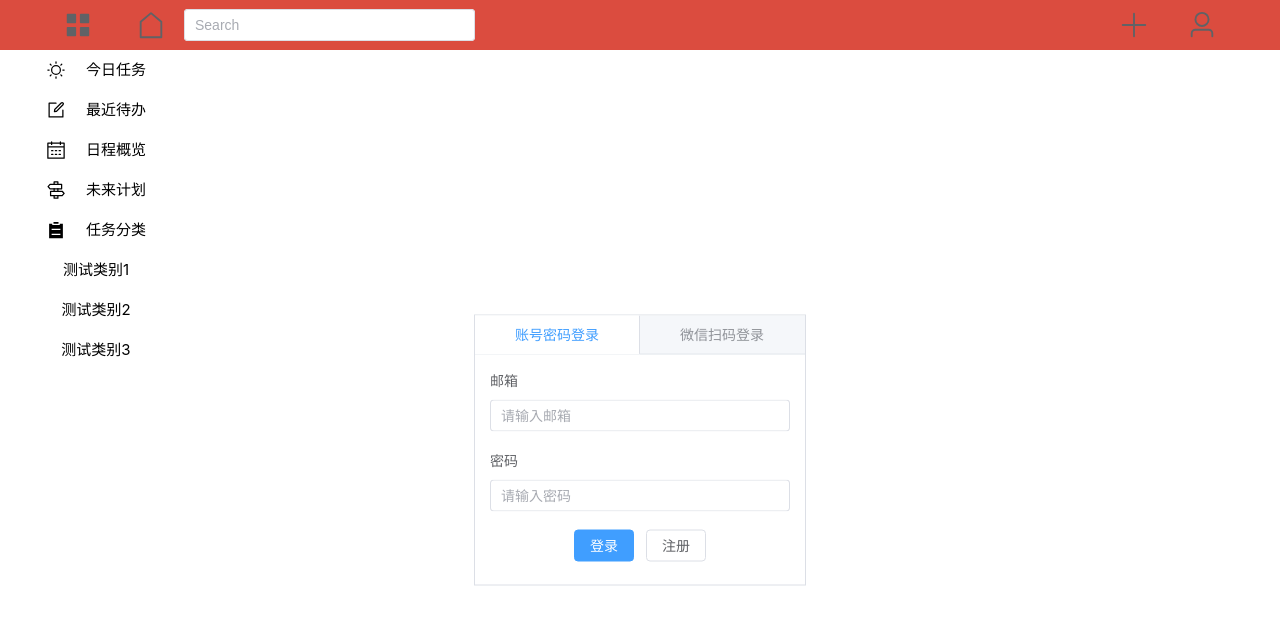
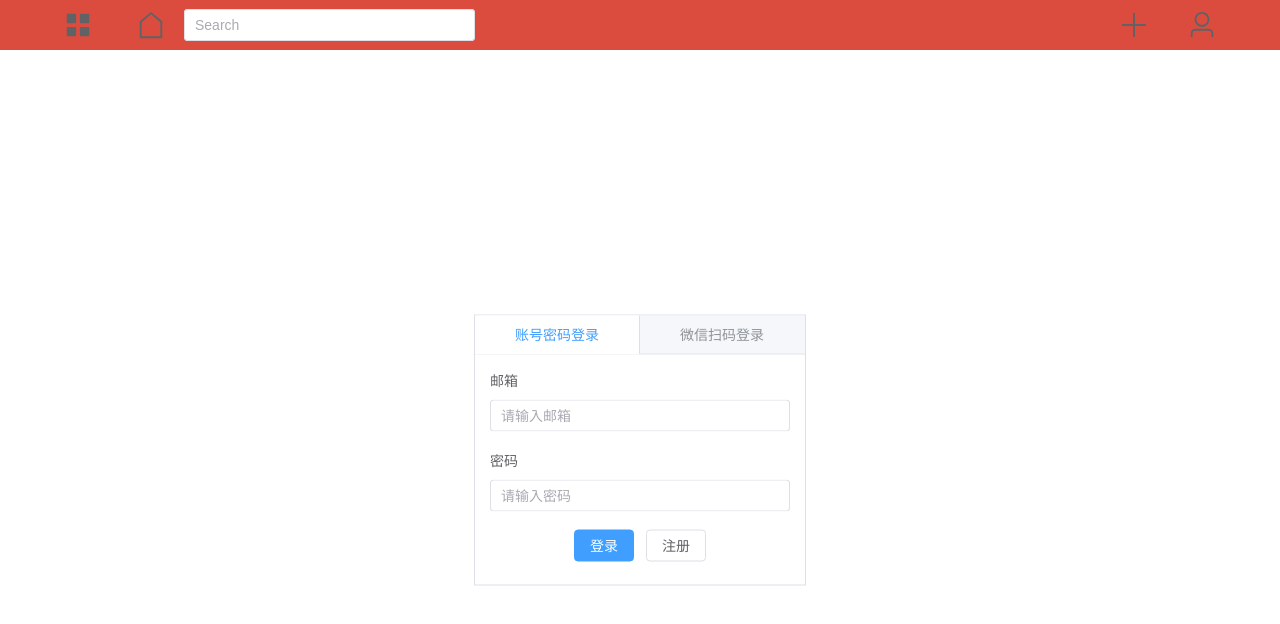
Before and after one commit to yomaii/todo_web, a Vue app: page /login in a window 1280 px wide. Shown: the top 624 px of the page. Built offline with nearby package versions, Linux system fonts and the light colour scheme.

Commit message:
bugfix: stop show components before login

```diff
--- a/src/components/HeaderName.vue
+++ b/src/components/HeaderName.vue
@@ -74,7 +74,9 @@ let nickname = "Happy";
 const $router = useRouter();
 let show = ref(false);
 function add() {
-  show.value = true;
+  if (localStorage.getItem("isLogin")) {
+    show.value = true;
+  }
 }
 function clickEven() {
   show.value = false;
--- a/src/views/Login/LoginView.vue
+++ b/src/views/Login/LoginView.vue
@@ -98,6 +98,7 @@ function toRegister() {
   position: relative;
   width: 100vw;
   height: 100vh;
+  background: white;
 }
 .form {
   height: 200px;
```
